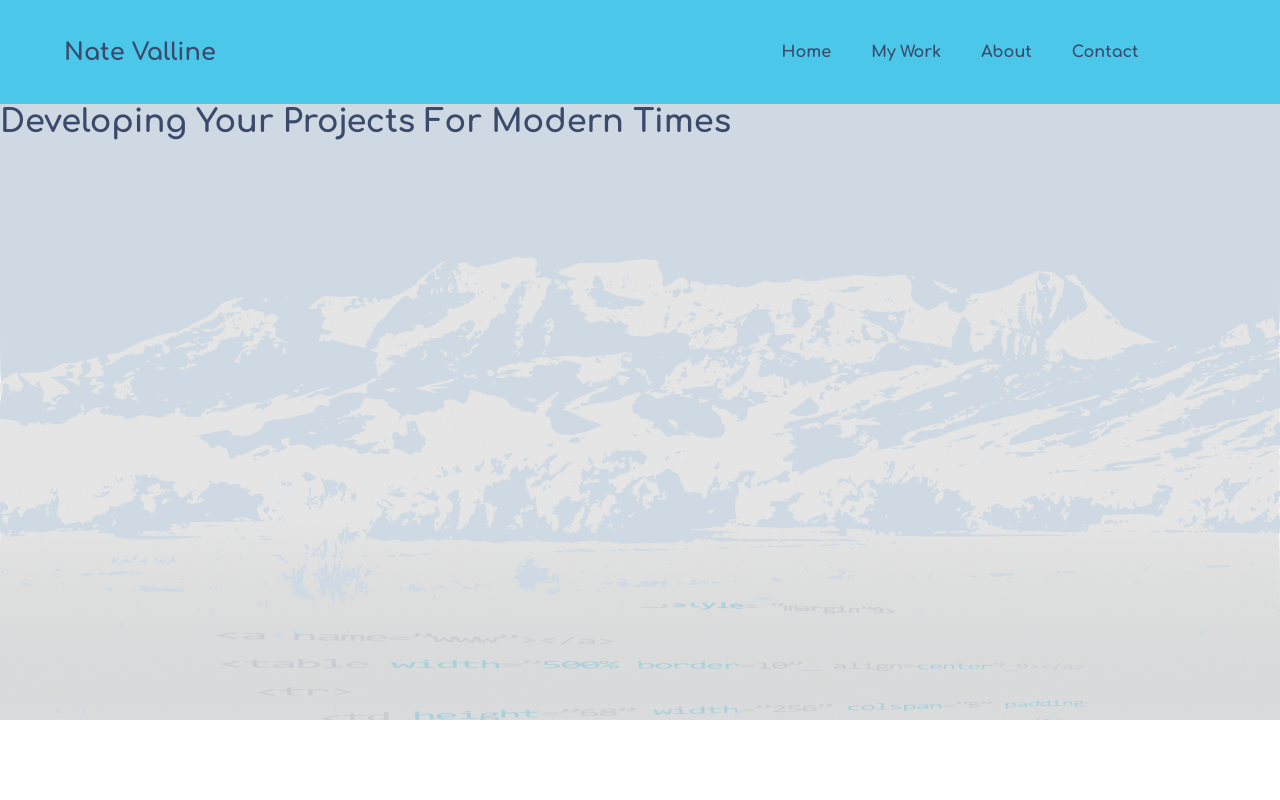
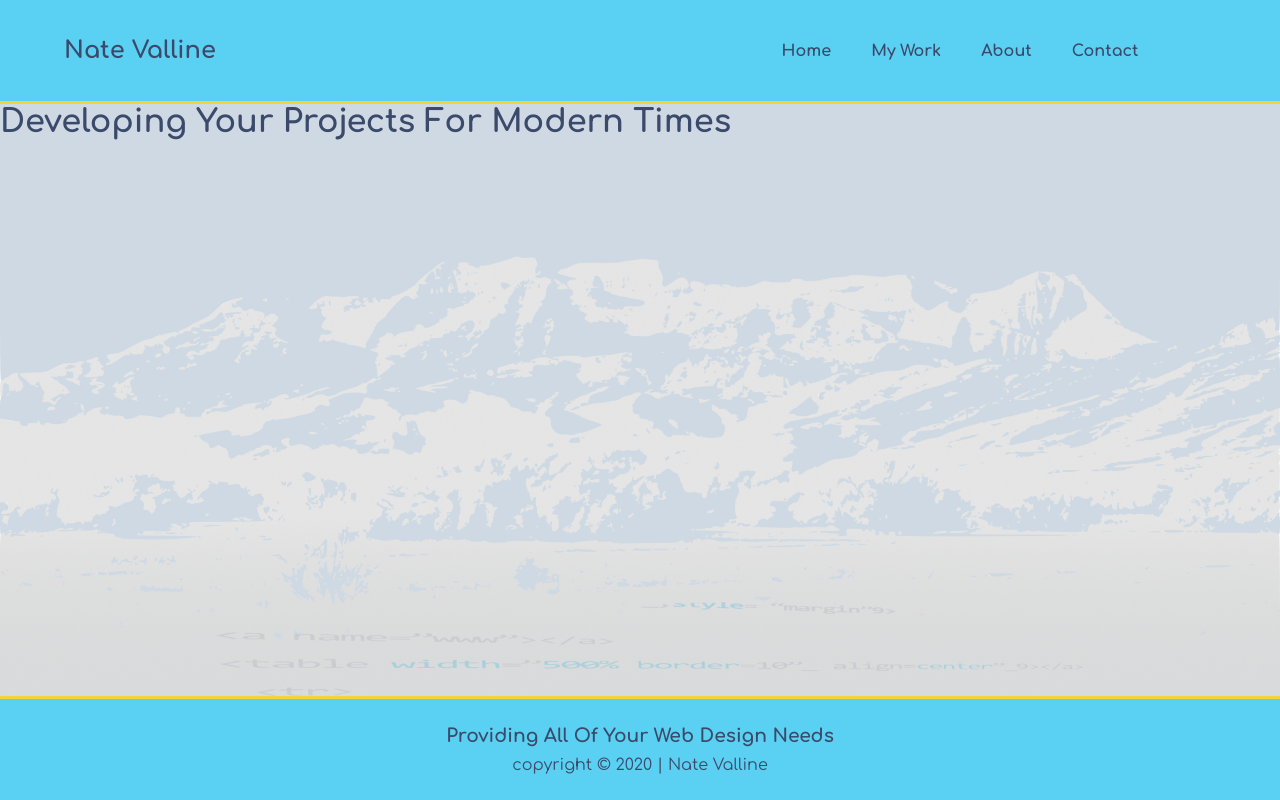
Before and after one commit to nvalline/portfolio-v3, a React (Create React App) app: page / in a window 1280 px wide. Built offline with nearby package versions, Linux system fonts and the light colour scheme.

Commit message:
added footer & styles

```diff
--- a/package.json
+++ b/package.json
@@ -6,8 +6,10 @@
     "@testing-library/jest-dom": "^4.2.4",
     "@testing-library/react": "^9.5.0",
     "@testing-library/user-event": "^7.2.1",
+    "moment": "^2.27.0",
     "react": "^16.13.1",
     "react-dom": "^16.13.1",
+    "react-moment": "^0.9.7",
     "react-router-dom": "^5.2.0",
     "react-scripts": "3.4.1"
   },
--- a/src/App.js
+++ b/src/App.js
@@ -6,6 +6,7 @@ import Home from './pages/Home';
 import About from './pages/About';
 import Work from './pages/Work';
 import Contact from './pages/Contact';
+import Footer from './layout/footer/Footer';
 
 import './App.css';
 
@@ -18,6 +19,7 @@ function App() {
         <Route exact path="/about" component={About} />
         <Route exact path="/my-work" component={Work} />
         <Route exact path="/contact" component={Contact} />
+        <Footer />
       </div>
     </Router>
   );
--- /dev/null
+++ b/src/layout/footer/Footer.js
@@ -0,0 +1,17 @@
+import React from 'react';
+import moment from 'moment';
+
+function Footer() {
+    const currentYear = moment().format("YYYY");
+
+    return (
+        <footer>
+            <div className="footerDiv">
+                <h3>Providing All Of Your Web Design Needs</h3>
+                <p>copyright &copy; {currentYear} | Nate Valline</p>
+            </div>
+        </footer>
+    )
+}
+
+export default Footer;
--- a/src/layout/layout.css
+++ b/src/layout/layout.css
@@ -1,6 +1,7 @@
 /* Header Styles */
 header {
-    background-color: #4ac7e9;
+    background-color: #5ad1f2;
+    border-bottom: 3px solid #f0d43a;
     display: flex;
     justify-content: space-around;
     align-items: center;
@@ -41,5 +42,26 @@ nav ul li a:hover {
     background-image: url("../img/background.png");
     background-size: cover;
     background-repeat: no-repeat;
-    height: 77vh;
+    height: 74vh;
   }
+
+  /* Footer Styles */
+  footer {
+      background-color: #5ad1f2;
+      border-top: 3px solid #f0d43a;
+      display: flex;
+      justify-content: center;
+      align-items: center;
+      height: 13vh;
+  }
+
+  .footerDiv {
+      display: flex;
+      flex-direction: column;
+      justify-content: center;
+      align-items: center;
+  }
+
+  .footerDiv p {
+      margin-top: 10px;
+  }
```
Also changed, not shown: 1 other file (tests, documents, lock files or other folders).
